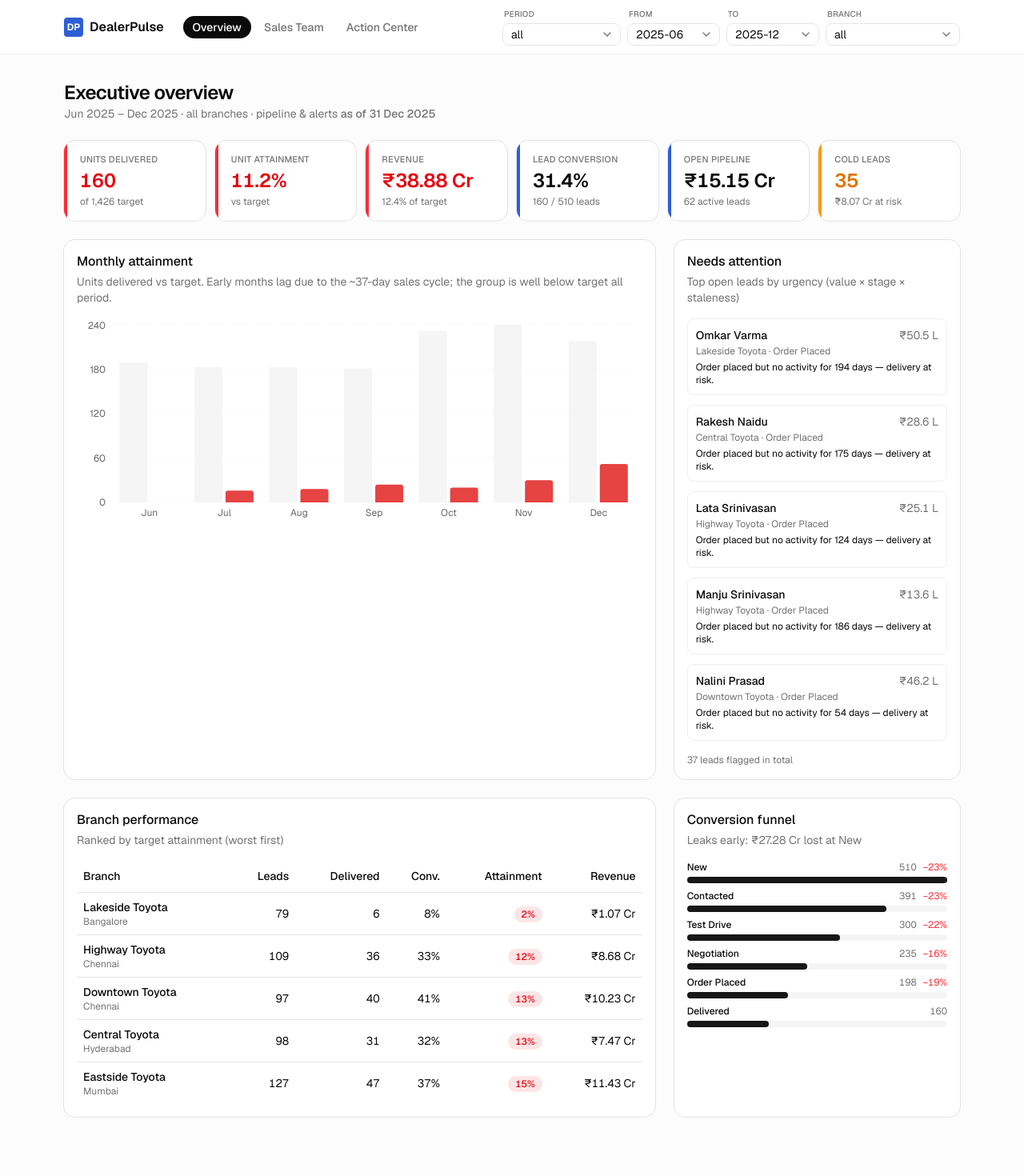
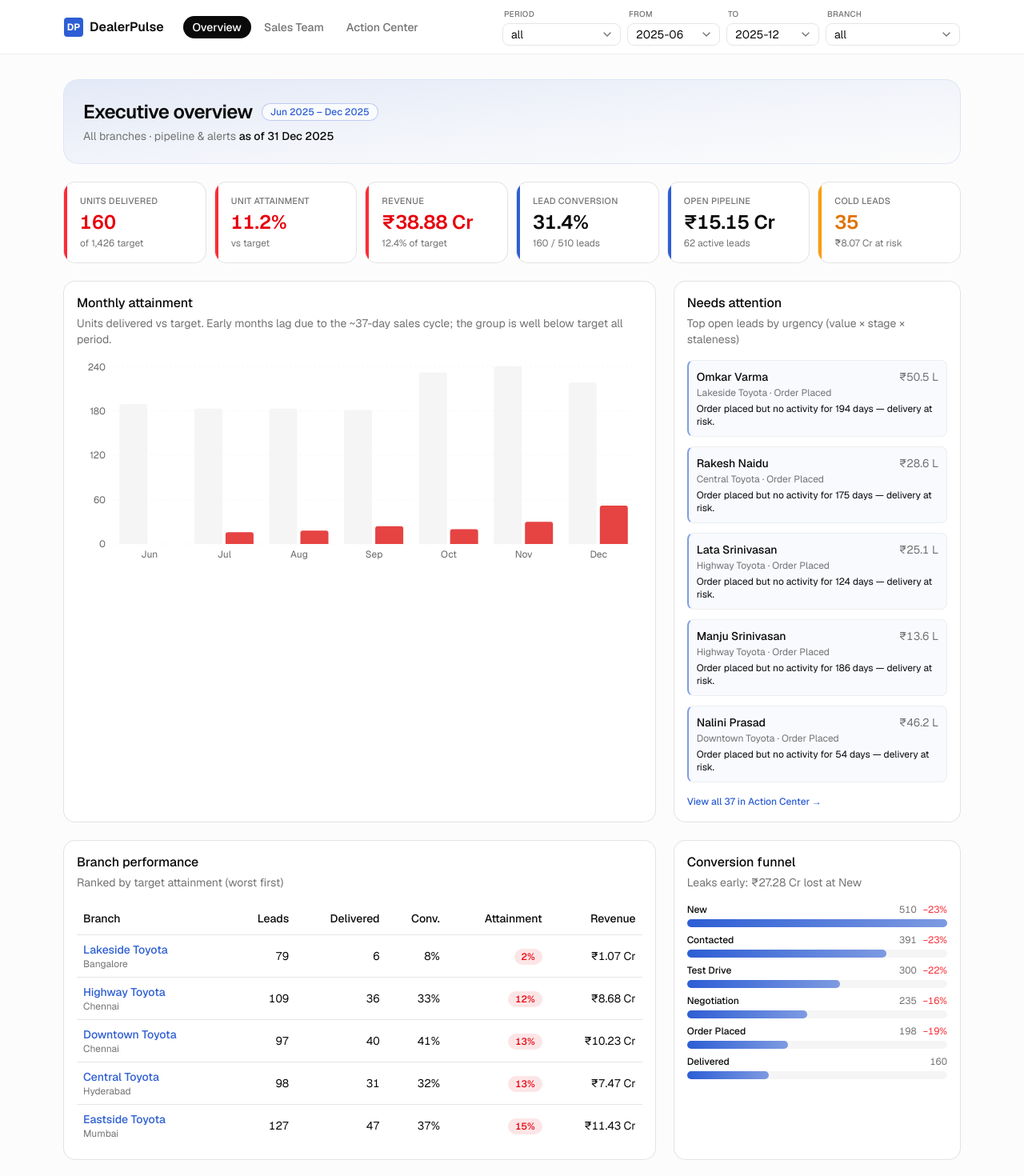
Before and after one commit to RedWaffle007/dealerpulse, a Next.js app in the folder dealerpulse/: page / in a window 1280 px wide. Shown: the top 1470 px of the page at 80% size. Before the commit the page ends 1428 px from the top, so only its background shows below. Built offline with nearby package versions, Linux system fonts and the light colour scheme.

Commit message:
feat(ui): add shared PageHero band and link overview to the full Action Center

```diff
--- a/dealerpulse/src/app/page.tsx
+++ b/dealerpulse/src/app/page.tsx
@@ -18,6 +18,7 @@
   stageLabel,
 } from "@/lib/format";
 import { KpiCard, type KpiTone } from "@/components/dashboard/kpi-card";
+import { PageHero } from "@/components/layout/page-hero";
 import { AttainmentChart } from "@/components/charts/attainment-chart";
 import {
   Card,
@@ -68,18 +69,14 @@
 
   return (
     <main className="mx-auto max-w-6xl px-4 py-6 md:py-8">
-      <header className="mb-6">
-        <h1 className="text-2xl font-semibold tracking-tight">
-          Executive overview
-        </h1>
-        <p className="text-sm text-muted-foreground">
-          {formatMonth(f.from)} – {formatMonth(f.to)}
-          {f.branchId
-            ? ` · ${idx.branchById.get(f.branchId)?.name}`
-            : " · all branches"}{" "}
-          · pipeline & alerts <span className="font-medium">as of 31 Dec 2025</span>
-        </p>
-      </header>
+      <PageHero
+        title="Executive overview"
+        period={`${formatMonth(f.from)} – ${formatMonth(f.to)}`}
+      >
+        {f.branchId ? idx.branchById.get(f.branchId)?.name : "All branches"} ·
+        pipeline &amp; alerts{" "}
+        <span className="font-medium text-foreground">as of 31 Dec 2025</span>
+      </PageHero>
 
       {/* KPI row */}
       <section className="grid grid-cols-2 gap-3 md:grid-cols-3 lg:grid-cols-6">
@@ -146,7 +143,7 @@
             {actions.slice(0, 5).map((a) => (
               <div
                 key={a.leadId}
-                className="rounded-md border border-border/60 p-2.5 text-sm"
+                className="rounded-md border border-l-2 border-border/60 border-l-brand/60 bg-brand/[0.03] p-2.5 text-sm"
               >
                 <div className="flex items-center justify-between gap-2">
                   <span className="font-medium">{a.customer}</span>
@@ -160,9 +157,12 @@
                 <div className="mt-1 text-xs">{a.reason}</div>
               </div>
             ))}
-            <div className="pt-1 text-xs text-muted-foreground">
-              {actions.length} leads flagged in total
-            </div>
+            <Link
+              href={`/actions?${qs}${f.branchId ? `&branch=${f.branchId}` : ""}`}
+              className="inline-flex pt-1 text-xs font-medium text-brand hover:underline"
+            >
+              View all {actions.length} in Action Center →
+            </Link>
           </CardContent>
         </Card>
       </div>
@@ -192,7 +192,7 @@
                     <TableCell>
                       <Link
                         href={`/branches/${b.branchId}?${qs}`}
-                        className="font-medium hover:underline"
+                        className="font-medium text-brand hover:underline"
                       >
                         {b.name}
                       </Link>
@@ -243,9 +243,9 @@
                     )}
                   </span>
                 </div>
-                <div className="mt-1 h-2 rounded-full bg-muted">
+                <div className="mt-1 h-2.5 rounded-full bg-muted">
                   <div
-                    className="h-2 rounded-full bg-primary"
+                    className="h-2.5 rounded-full bg-gradient-to-r from-brand to-brand/60 transition-[width]"
                     style={{ width: `${(100 * s.reached) / funnelTop}%` }}
                   />
                 </div>
--- /dev/null
+++ b/dealerpulse/src/components/layout/page-hero.tsx
@@ -0,0 +1,47 @@
+import Link from "next/link";
+import type { ReactNode } from "react";
+
+/**
+ * The gradient headline band shared by every page, so the top of each view
+ * reads as a headline instead of plain text — and the app feels like one system.
+ */
+export function PageHero({
+  title,
+  period,
+  children,
+  backHref,
+  backLabel,
+  actions,
+}: {
+  title: string;
+  period?: string;
+  children?: ReactNode;
+  backHref?: string;
+  backLabel?: string;
+  actions?: ReactNode;
+}) {
+  return (
+    <header className="mb-6 overflow-hidden rounded-2xl bg-gradient-to-br from-brand/12 via-brand/5 to-transparent p-5 ring-1 ring-brand/15 md:p-6">
+      {backHref && (
+        <Link
+          href={backHref}
+          className="mb-2 inline-flex text-sm text-muted-foreground transition-colors hover:text-foreground"
+        >
+          ← {backLabel ?? "Back"}
+        </Link>
+      )}
+      <div className="flex flex-wrap items-center gap-x-3 gap-y-2">
+        <h1 className="text-2xl font-semibold tracking-tight">{title}</h1>
+        {period && (
+          <span className="rounded-full bg-background/70 px-2.5 py-0.5 text-xs font-medium text-brand ring-1 ring-brand/25">
+            {period}
+          </span>
+        )}
+        {actions}
+      </div>
+      {children && (
+        <p className="mt-1 text-sm text-muted-foreground">{children}</p>
+      )}
+    </header>
+  );
+}
```
